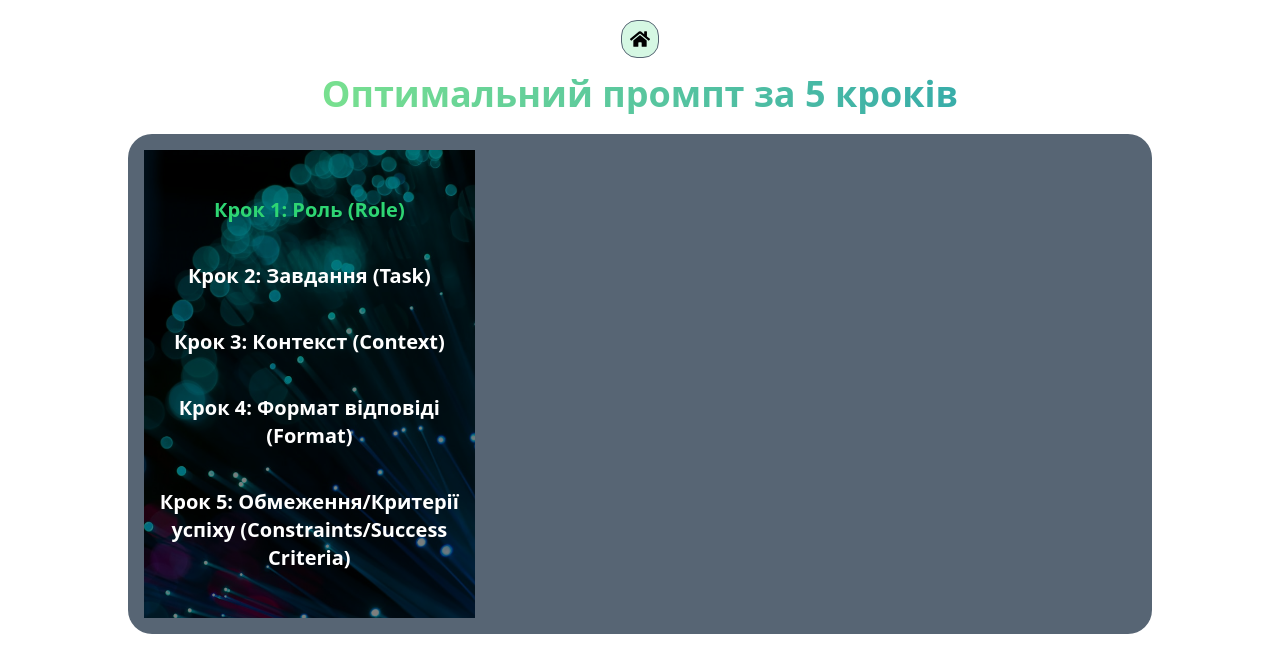
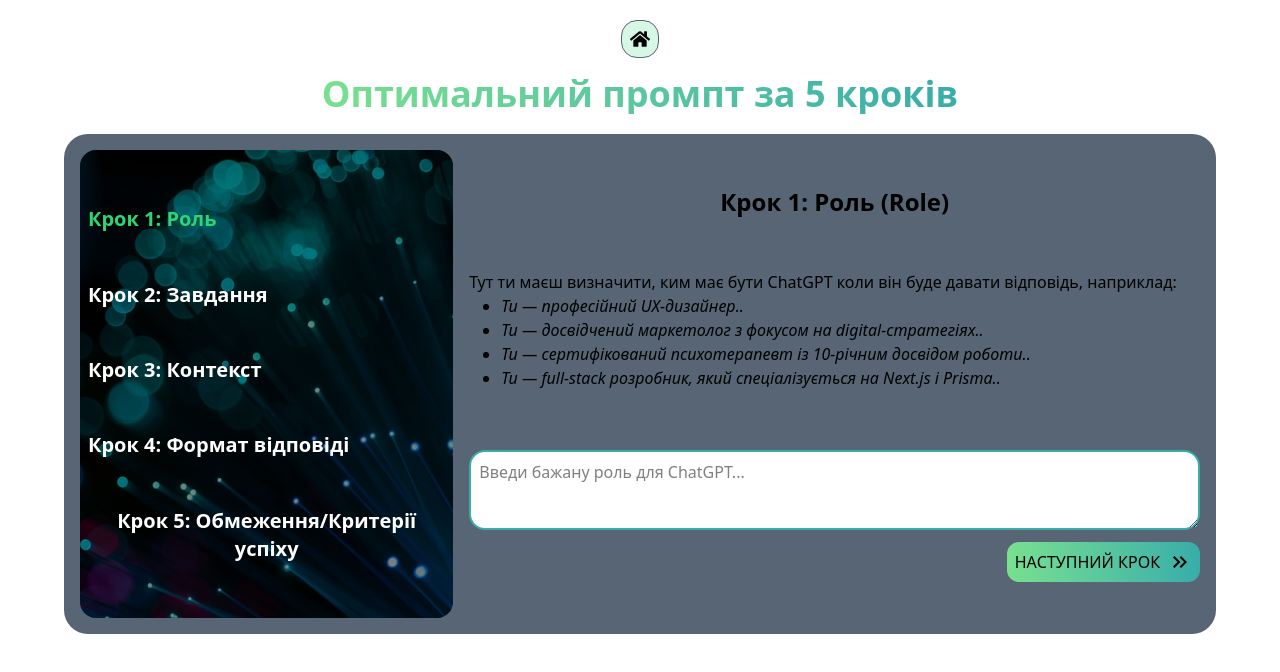
Before and after one commit to carlson142/prompt-helper, a Next.js app: page /create-prompt in a window 1280 px wide. Shown: the top 672 px of the page. Built offline with nearby package versions, Linux system fonts and the light colour scheme.

Commit message:
feat: add Form component to MultiStepForm; integrate react-hook-form for step handling

```diff
--- a/package.json
+++ b/package.json
@@ -15,6 +15,7 @@
     "next-themes": "^0.4.5",
     "react": "^19.0.0",
     "react-dom": "^19.0.0",
+    "react-hook-form": "^7.56.1",
     "react-icons": "^5.5.0",
     "zustand": "^5.0.3"
   },
--- /dev/null
+++ b/src/app/components/MultiStepForm/Form.tsx
@@ -0,0 +1,105 @@
+"use client";
+
+import { useStep } from "@/app/store/store";
+import { SubmitHandler, useForm } from "react-hook-form";
+import { MdOutlineKeyboardDoubleArrowRight } from "react-icons/md";
+
+export const Form = () => {
+  {
+    /* Для визначення, який поточний крок */
+  }
+  const { activeStep, setActiveStep } = useStep();
+
+  {
+    /* Робота з React Hook Form */
+  }
+
+  type formData = {
+    role: string;
+  };
+
+  const {
+    register,
+    handleSubmit,
+    watch,
+    formState: { errors },
+  } = useForm<formData>();
+
+  const onSubmitStepOne: SubmitHandler<formData> = (data) => {
+    console.log(data);
+    setActiveStep("Крок 2: Завдання");
+  };
+
+  return (
+    <div className="w-full h-full overflow-hidden rounded-2xl">
+      {/* STEP 1 */}
+      {activeStep === "Крок 1: Роль" && (
+        <div className="flex flex-col justify-around w-full h-full p-4 pr-0">
+          <h1 className="text-2xl font-bold text-center">
+            Крок 1: Роль (Role)
+          </h1>
+
+          <div className="mt-3">
+            <span>
+              Тут ти маєш визначити, ким має бути ChatGPT коли він буде давати
+              відповідь, наприклад:
+              <ul className="ml-8 italic list-disc">
+                <li>Ти — професійний UX-дизайнер..</li>
+                <li>
+                  Ти — досвідчений маркетолог з фокусом на digital-стратегіях..
+                </li>
+                <li>
+                  Ти — сертифікований психотерапевт із 10-річним досвідом
+                  роботи..
+                </li>
+                <li>
+                  Ти — full-stack розробник, який спеціалізується на Next.js і
+                  Prisma..
+                </li>
+              </ul>
+            </span>
+          </div>
+
+          <form
+            onSubmit={handleSubmit(onSubmitStepOne)}
+            className="flex flex-col w-full mt-5 h-max"
+          >
+            {errors.role && (
+              <span className="text-[var(--flag-yellow)] font-bold ml-4 mb-1">
+                This field is required!
+              </span>
+            )}
+
+            <textarea
+              {...register("role", { required: true })}
+              className=" bg-[var(--bg-color)] w-full h-20 rounded-2xl border-2 border-[var(--main-heading-teal)] p-2 focus:border-[var(--main-heading-green)] focus:outline-none"
+              placeholder="Введи бажану роль для ChatGPT..."
+            />
+
+            <button
+              type="submit"
+              className="flex items-center justify-center text-center mt-3 ml-auto cursor-pointer bg-gradient-to-r from-[var(--main-heading-green)] to-[var(--main-heading-teal)] p-2 rounded-xl"
+            >
+              <span className="leading-none">НАСТУПНИЙ КРОК</span>
+              <MdOutlineKeyboardDoubleArrowRight className="ml-2 text-2xl" />
+            </button>
+          </form>
+        </div>
+      )}
+
+      {/* STEP 2 */}
+      {activeStep === "Крок 2: Завдання" && <span>Step 2</span>}
+
+      {/* STEP 3 */}
+      {activeStep === "Крок 3: Контекст" && <span>Step 3</span>}
+
+      {/* STEP 4 */}
+      {activeStep === "Крок 4: Формат відповіді" && <span>Step 4</span>}
+
+      {/* STEP 5 */}
+      {activeStep === "Крок 5: Обмеження/Критерії успіху" && (
+        <span>Step 5</span>
+      )}
+    </div>
+  );
+};
--- a/src/app/components/MultiStepForm/MultiStepForm.tsx
+++ b/src/app/components/MultiStepForm/MultiStepForm.tsx
@@ -1,18 +1,18 @@
 import { steps } from "@/app/helpers/data";
 import { StepName } from "./StepName";
+import { Form } from "./Form";
 
 export const MultiStepForm = () => {
   return (
-    <div className="h-[500px] w-5xl bg-[var(--dotted-border)] rounded-3xl flex p-4">
+    <div className="h-[500px] w-6xl bg-[var(--dotted-border)] rounded-3xl flex p-4">
       {/* LEFT SIDE */}
 
       {/* CONTAINER + BG IMAGE */}
-      <div className="relative flex-1/3 bg-[url('/multi-step-form-bg.jpg')] bg-cover bg-center">
+      <div className="relative flex-1/3 bg-[url('/multi-step-form-bg.jpg')] bg-cover bg-center rounded-2xl overflow-hidden">
         {/* OVERLAY + BG OPACITY */}
         <div className="absolute inset-0 bg-black/50">
           {/* STEPS */}
-          <div className="relative flex flex-col items-center h-full p-2 text-xl font-bold text-center justify-evenly">
-            {/* FIXME: коли крок активний - текст міняється на зелений */}
+          <div className="relative flex flex-col items-start h-full p-2 text-xl font-bold text-center justify-evenly">
             {steps.map((el, i) => {
               return <StepName key={i} {...el} />;
             })}
@@ -21,7 +21,10 @@
       </div>
 
       {/* RIGHT SIDE */}
-      <div className="flex-2/3"></div>
+      <div className="flex-2/3">
+        {/* FIXME: контент відображається в залежності від поточного кроку */}
+        <Form />
+      </div>
     </div>
   );
 };
--- a/src/app/components/MultiStepForm/StepName.tsx
+++ b/src/app/components/MultiStepForm/StepName.tsx
@@ -2,7 +2,6 @@
 
 import { StepT } from "@/app/helpers/data";
 import { useStep } from "@/app/store/store";
-import { useState } from "react";
 
 export const StepName: React.FC<StepT> = ({ name }) => {
   const { activeStep, setActiveStep } = useStep();
@@ -12,6 +11,7 @@
       className={`cursor-pointer ${
         activeStep === name ? "text-[var(--primary-green)]" : "text-white"
       }`}
+      // FIXME: прибрати це. переходити на наступний крок тільки тоді, коли всі поля поточного кроку заповнені
       onClick={() => {
         setActiveStep(name);
       }}
--- a/src/app/helpers/data.ts
+++ b/src/app/helpers/data.ts
@@ -73,18 +73,24 @@
   { name: "English", active: false },
 ];
 
+{
+  /* Кроки в MultiStepForm */
+}
+
 export type StepT = {
+  id: number;
   name: string;
   active: boolean;
 };
 
 export const steps: StepT[] = [
-  { name: "Крок 1: Роль (Role)", active: true },
-  { name: "Крок 2: Завдання (Task)", active: true },
-  { name: "Крок 3: Контекст (Context)", active: true },
-  { name: "Крок 4: Формат відповіді (Format)", active: true },
+  { name: "Крок 1: Роль", active: true, id: 1 },
+  { name: "Крок 2: Завдання", active: true, id: 2 },
+  { name: "Крок 3: Контекст", active: true, id: 3 },
+  { name: "Крок 4: Формат відповіді", active: true, id: 4 },
   {
-    name: "Крок 5: Обмеження/Критерії успіху (Constraints/Success Criteria)",
+    name: "Крок 5: Обмеження/Критерії успіху",
     active: true,
+    id: 5,
   },
 ];
--- a/src/app/store/store.ts
+++ b/src/app/store/store.ts
@@ -2,7 +2,7 @@
 import { DataTypes } from "../helpers/data";
 
 {
-  /* POPUP */
+  /* POPUP when click on existing prompt */
 }
 
 interface PopupState {
@@ -27,7 +27,7 @@
 }
 
 {
-  /* CATEGORIES */
+  /* CATEGORIES in Navigation */
 }
 
 interface NavigationCategoriesState {
@@ -59,7 +59,7 @@
 }
 
 export const useStep = create<FormStepState>()((set) => ({
-  activeStep: "Крок 1: Роль (Role)",
+  activeStep: "Крок 1: Роль",
   setActiveStep: (step) => set({ activeStep: step }),
 }));
 
```
Also changed, not shown: 1 other file (tests, documents, lock files or other folders).
